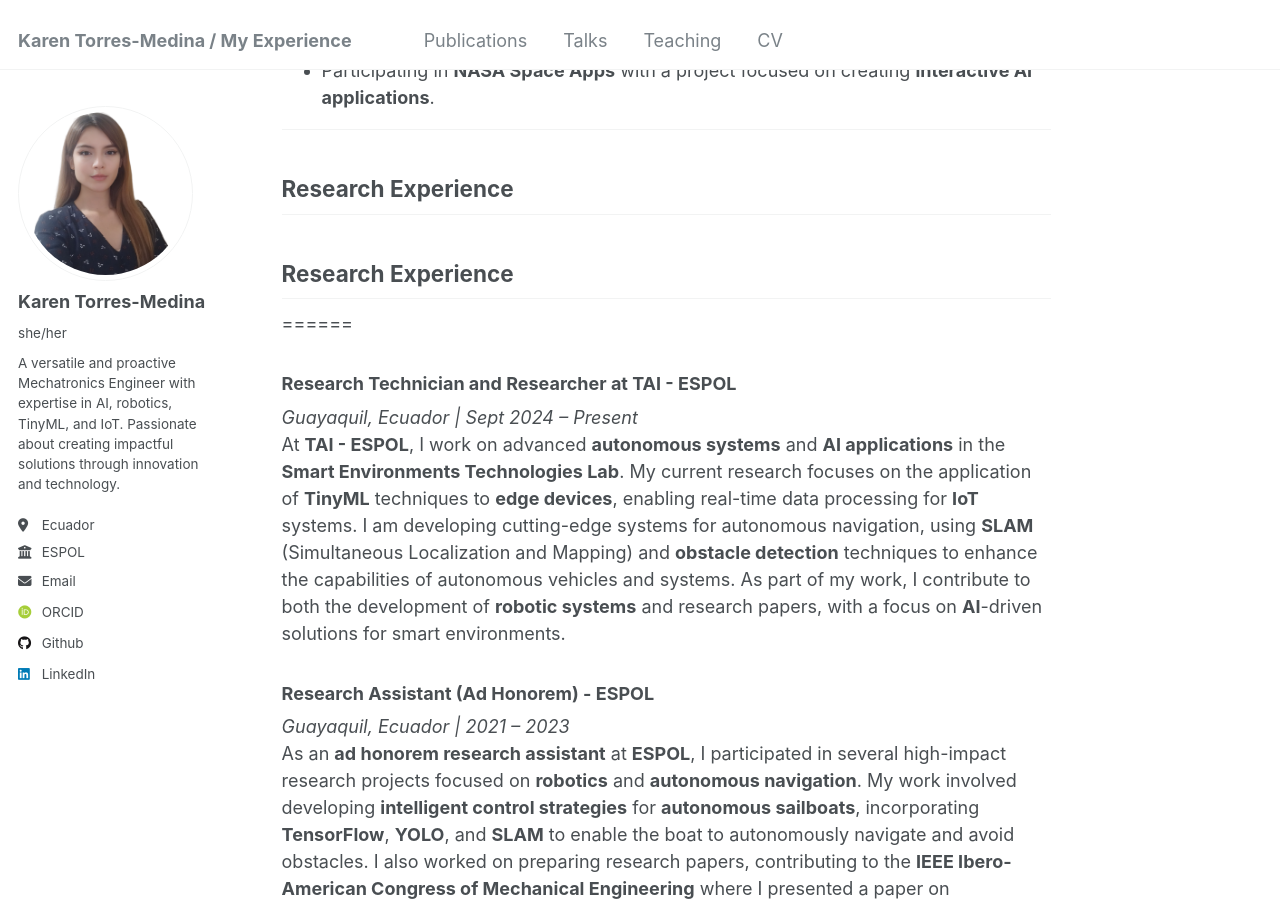
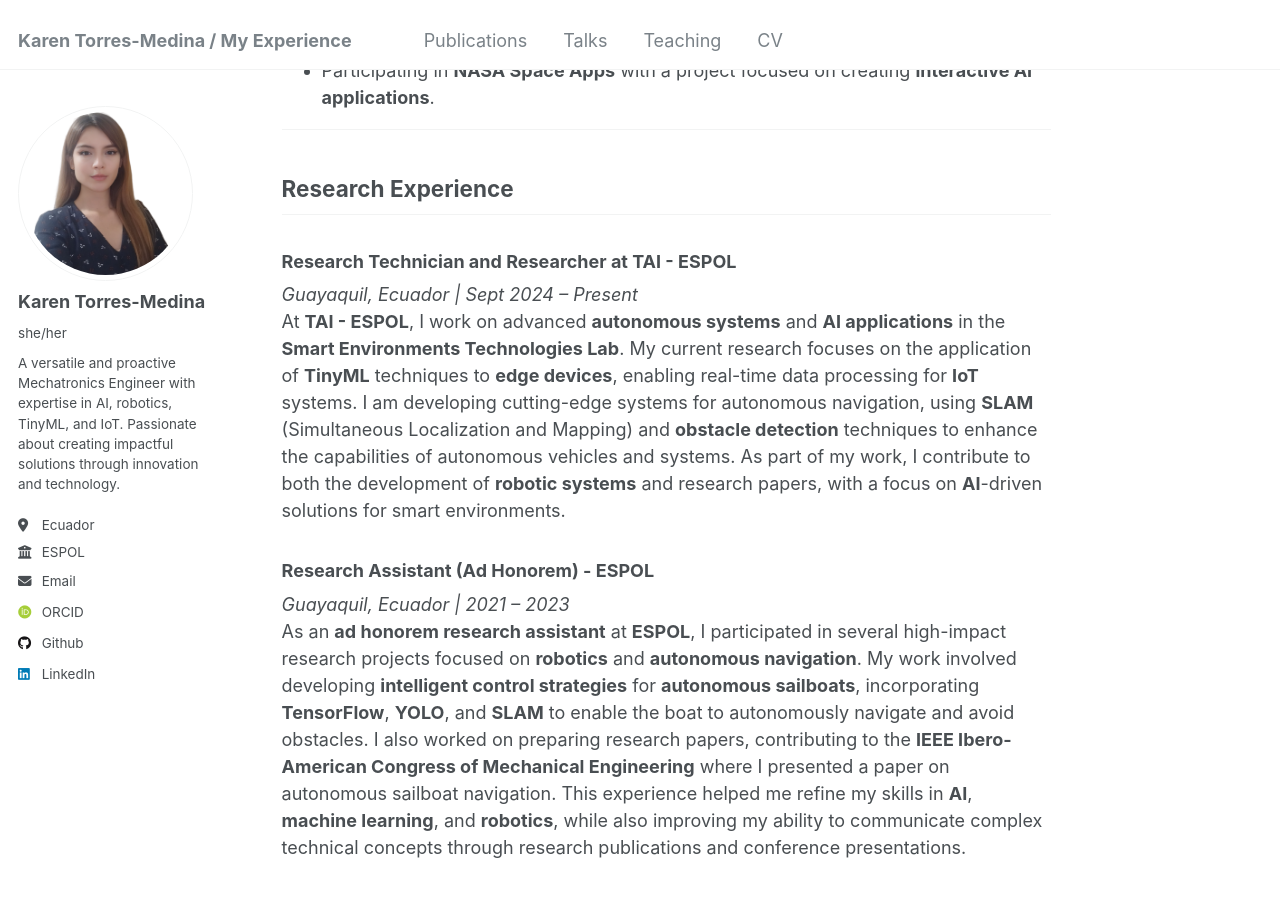
Before and after one commit to kttorres/experience, a Jekyll site: the page built from _pages/about.md, in a window 1280 px wide and 900 px high, scrolled down 1521 px. Built offline with Jekyll 4.4.1, drawn with Linux system fonts in a browser that asks for light colours; some web fonts are replaced.

Commit message:
Update about.md

```diff
--- a/_pages/about.md
+++ b/_pages/about.md
@@ -34,8 +34,6 @@ I have had the privilege of working on a variety of impactful projects, such as:
 
 ## Research Experience
 
-## Research Experience
-======
 ### **Research Technician and Researcher at TAI - ESPOL**
 *Guayaquil, Ecuador | Sept 2024 – Present*
 At **TAI - ESPOL**, I work on advanced **autonomous systems** and **AI applications** in the **Smart Environments Technologies Lab**. My current research focuses on the application of **TinyML** techniques to **edge devices**, enabling real-time data processing for **IoT** systems. I am developing cutting-edge systems for autonomous navigation, using **SLAM** (Simultaneous Localization and Mapping) and **obstacle detection** techniques to enhance the capabilities of autonomous vehicles and systems. As part of my work, I contribute to both the development of **robotic systems** and research papers, with a focus on **AI**-driven solutions for smart environments.
```
